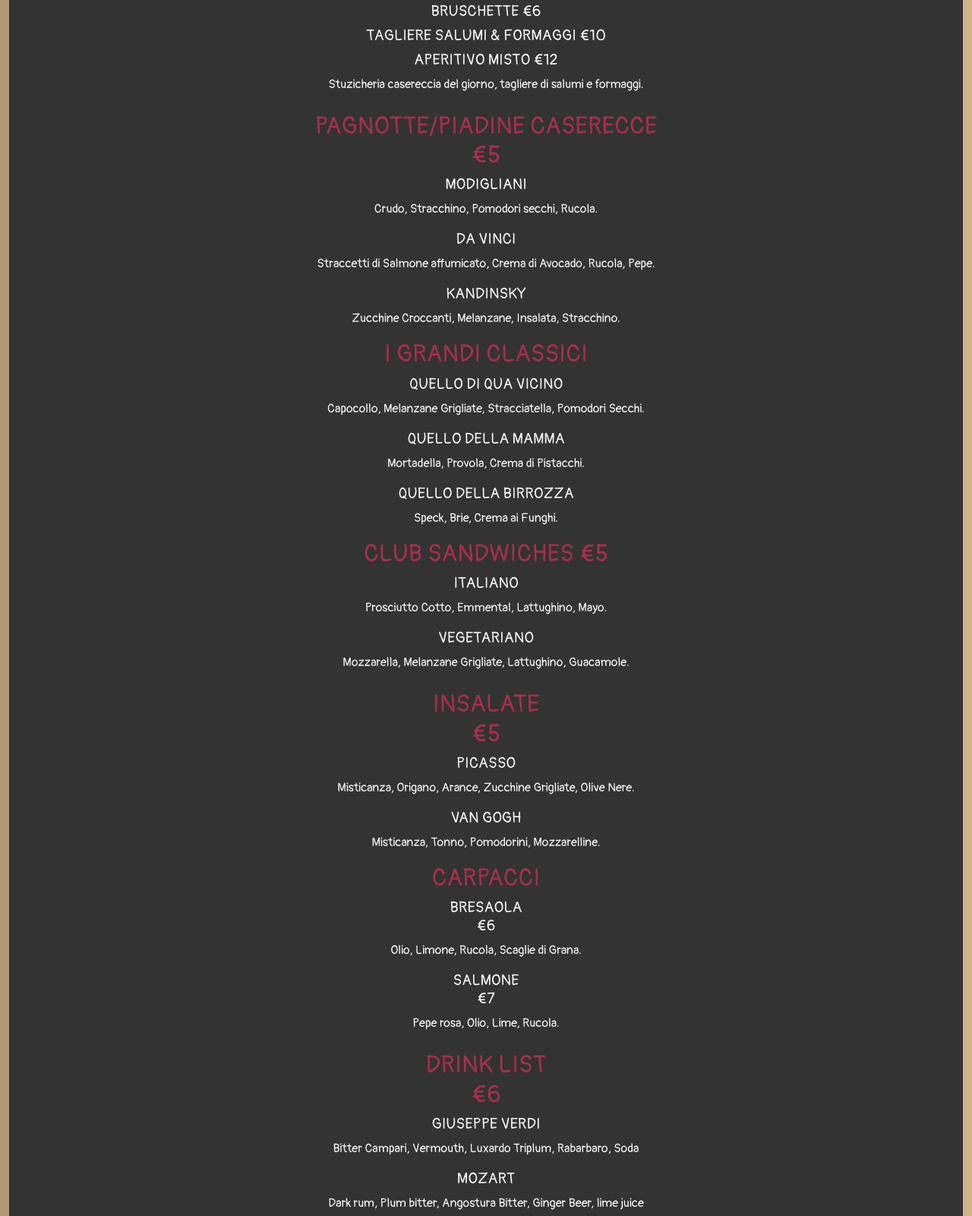
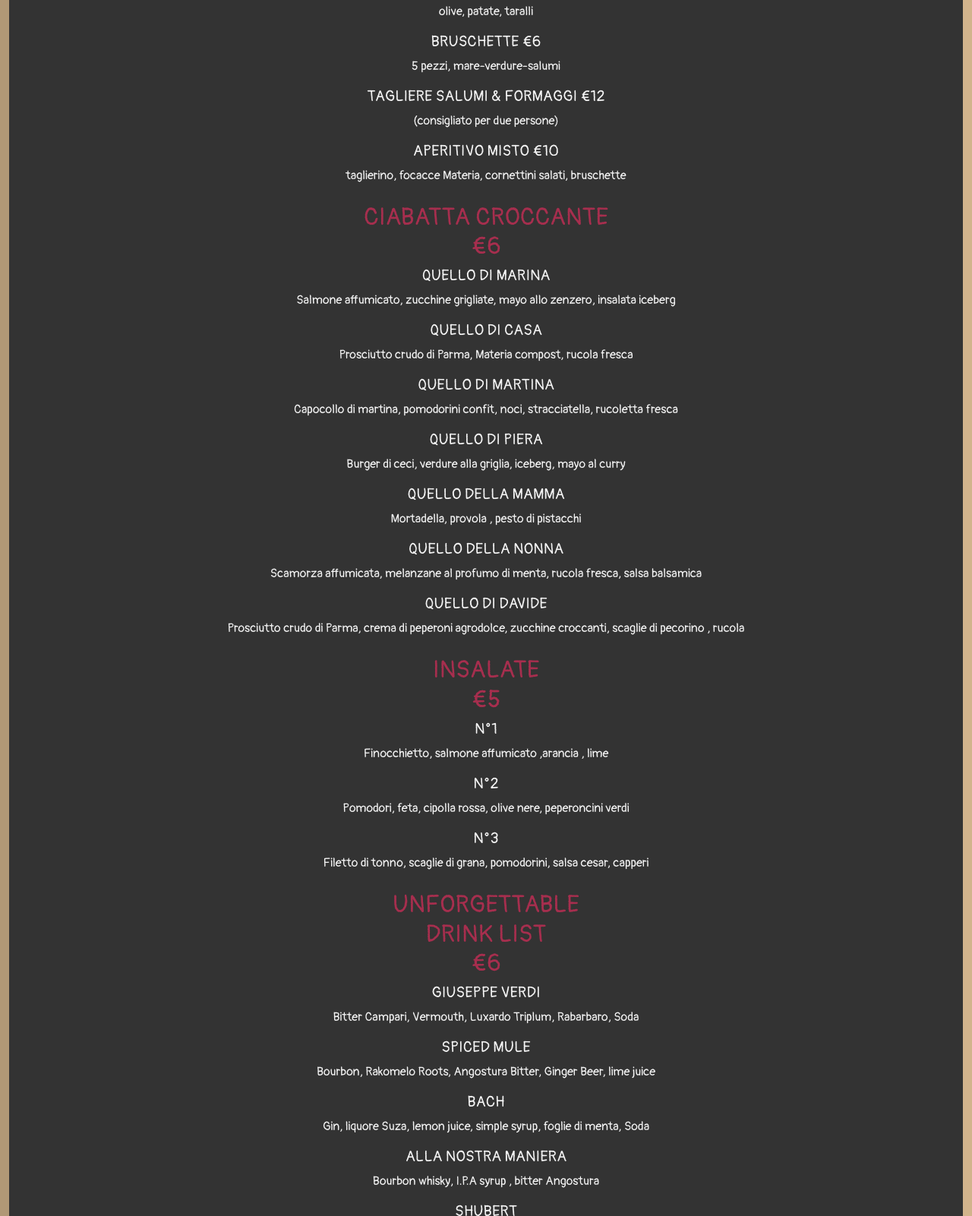
Before and after one commit to antconsales/menuWeb, a plain HTML site: page index.html in a window 1280 px wide. Shown: the part 641-2242 px from the top of the page at 76% size. Drawn offline with nearby package versions, Linux system fonts and the light colour scheme.

Commit message:
Post Covid

```diff
--- a/index.html
+++ b/index.html
@@ -56,87 +56,92 @@
 
             <h2 class="mt-3" id="food">APPETIZER</h2>
             <h5>STUZZICHINI €2</h5>
+            <p>olive, patate, taralli</p>
             <h5>BRUSCHETTE €6</h5>
-        <h5>TAGLIERE SALUMI & FORMAGGI €10</h5>
-        <h5>APERITIVO MISTO €12</h5>
-        <p>Stuzicheria casereccia del giorno, tagliere di salumi e formaggi.</p>
+            <p>5 pezzi, mare-verdure-salumi</p>
+            <h5>TAGLIERE SALUMI & FORMAGGI €12 </h5>
+            <p>(consigliato per due persone)</p>
+            <h5>APERITIVO MISTO €10</h5>
+            <p>taglierino, focacce Materia, cornettini salati, bruschette </p>
         </div>
         <div class="panini mt-4">
             <h2>
-          PAGNOTTE/PIADINE CASERECCE <br />
-          €5
+                CIABATTA CROCCANTE<br />
+                €6
             </h2>
 
-        <h5>MODIGLIANI</h5>
-        <p>Crudo, Stracchino, Pomodori secchi, Rucola.</p>
-        <h5>DA VINCI</h5>
-        <p>Straccetti di Salmone affumicato, Crema di Avocado, Rucola, Pepe.</p>
-        <h5>KANDINSKY</h5>
-        <p>Zucchine Croccanti, Melanzane, Insalata, Stracchino.</p>
+            <h5>QUELLO DI MARINA</h5>
+            <p>Salmone affumicato, zucchine grigliate, mayo allo zenzero, insalata iceberg </p>
+
+            <h5>QUELLO DI CASA</h5>
+            <p>Prosciutto crudo di Parma, Materia compost, rucola fresca
+            </p>
+
+            <h5>QUELLO DI MARTINA</h5>
+            <p>Capocollo di martina, pomodorini confit, noci, stracciatella, rucoletta fresca</p>
+
+            <h5>QUELLO DI PIERA</h5>
+            <p>Burger di ceci, verdure alla griglia, iceberg, mayo al curry</p>
+
+            <h5>QUELLO DELLA MAMMA</h5>
+            <p>Mortadella, provola , pesto di pistacchi</p>
+
+            <h5>QUELLO DELLA NONNA</h5>
+            <p>Scamorza affumicata, melanzane al profumo di menta, rucola fresca, salsa balsamica
+            </p>
+
+            <h5>QUELLO DI DAVIDE</h5>
+            <p>Prosciutto crudo di Parma, crema di peperoni agrodolce, zucchine croccanti, scaglie di pecorino , rucola </p>
+
             <!--<h5>MICHELANGELO</h5>
                 <p>
                     Gli amanti della Parmigiana non sapranno resistere a questa proposta
                     culinaria che abbina un pranzo frugale come un panino a uno dei
                     capisaldi della cucina casereccia.
                 </p>-->
-        <h2>I GRANDI CLASSICI</h2>
-        <h5>QUELLO DI QUA VICINO</h5>
-        <p>Capocollo, Melanzane Grigliate, Stracciatella, Pomodori Secchi.</p>
-        <h5>QUELLO DELLA MAMMA</h5>
-        <p>Mortadella, Provola, Crema di Pistacchi.</p>
-        <h5>QUELLO DELLA BIRROZZA</h5>
-        <p>Speck, Brie, Crema ai Funghi.</p>
-        <h2>CLUB SANDWICHES €5</h2>
-        <h5>ITALIANO</h5>
-        <p>Prosciutto Cotto, Emmental, Lattughino, Mayo.</p>
-        <h5>VEGETARIANO</h5>
-        <p>Mozzarella, Melanzane Grigliate, Lattughino, Guacamole.</p>
             </div>
             <div class="insalate mt-4">
                 <h2>
                     INSALATE<br />
                     €5
                 </h2>
-        <h5>PICASSO</h5>
-        <p>Misticanza, Origano, Arance, Zucchine Grigliate, Olive Nere.</p>
-        <h5>VAN GOGH</h5>
-        <p>Misticanza, Tonno, Pomodorini, Mozzarelline.</p>
-        <h2>CARPACCI<br /></h2>
-        <h5>
-          BRESAOLA <br />
-          €6
-        </h5>
-        <p>Olio, Limone, Rucola, Scaglie di Grana.</p>
-        <h5>
-          SALMONE <br />
-          €7
-        </h5>
-        <p>Pepe rosa, Olio, Lime, Rucola.</p>
+
+                <h5>N°1</h5>
+                <p>Finocchietto, salmone affumicato ,arancia , lime</p>
+
+                <h5>N°2</h5>
+                <p>Pomodori, feta, cipolla rossa, olive nere, peperoncini verdi</p>
+
+                <h5>N°3</h5>
+                <p>Filetto di tonno, scaglie di grana, pomodorini, salsa cesar, capperi</p>
+
             </div>
             <div class="drink mt-4" id="drink">
                 <h2>
-          DRINK LIST <br />
+                    UNFORGETTABLE <br> DRINK LIST <br />
                     €6
                 </h2>
                 <h5>GIUSEPPE VERDI</h5>
                 <p>Bitter Campari, Vermouth, Luxardo Triplum, Rabarbaro, Soda</p>
-        <h5>MOZART</h5>
-        <p>Dark rum, Plum bitter, Angostura Bitter, Ginger Beer, lime juice</p>
+
+                <h5>SPICED MULE</h5>
+                <p>Bourbon, Rakomelo Roots, Angostura Bitter, Ginger Beer, lime juice</p>
+
                 <h5>BACH</h5>
                 <p>
                     Gin, liquore Suza, lemon juice, simple syrup, foglie di menta, Soda
                 </p>
-        <h5>BEETHOVEN</h5>
+                <h5>ALLA NOSTRA MANIERA</h5>
                 <p>
-          Bourbon whisky, Falernum, bitter Violento, lemon juice, simple syrup
+                    Bourbon whisky, I.P.A syrup , bitter Angostura
                 </p>
                 <h5>SHUBERT</h5>
                 <p>Tequila bianca, shrub melograno, red fruit, lemon juice</p>
-        <h5>ANTONIO VIVALDI</h5>
+                <!-- <h5>ANTONIO VIVALDI</h5>
                 <p>
                     White Rum, lemon juice, mango syrup, Pimento Dram, Angostura Bitter,
                     Ginger Beer
-        </p>
+                </p> -->
                 <h5>VINI</h5>
                 <p>
                     Rosso, Rosato, Bianco <br />
@@ -305,9 +310,11 @@
             <li>Ron Barcelo €4</li>
             <li>Capitan Morgan €5</li>
             <li>Heccicera €8</li>
+            <li>Ron Santa Teresa €8</li>
             <li>Dos Maderas 5+3 €8</li>
             <li>Dos Maderas 5+5 €9</li>
             <li>Saint James €10</li>
+
         </ul>
     </div>
 </div>
@@ -351,6 +358,8 @@
         <ul>
             <li>Birraio €3</li>
             <li>Amar8 €4</li>
+            <li>Amaro Bonaventura Erbe e Fiori €4</li>
+            <li>Amaro Bonaventura Spezie 4€</li>
             <li>Meyers €4</li>
             <li>Mandragola€4</li>
             <li>Formidabile €4</li>
@@ -391,10 +400,9 @@
         brillanti riflessi dorati e una schiuma persistente e generosa. La sua
         nota di malto appare avvolta da lievi sensazioni di lievito e il
         gusto, equilibrato e rotondo, è arricchito da un delicato aroma di
-          luppolo.
+        luppolo. 4,80% Alc.
     </p>
     <h5>FELSENKELLER BIER 33cl €4</h5>
-        <h5>La birra torbida, non filtrata dal sapore pieno.</h5>
     <p>
         Un giusto equilibrio tra la rotondità del malto, un delicato aroma di
         luppolo ed un retrogusto particolarmente dissetante. 5,2% Alc.
@@ -424,12 +432,17 @@
         risulta estremamente beverina nascondendo la sua forza dietro ad un
         corpo secco e un perlage raffinato. 9,5% Alc
     </p>
-        <h5>ROCHEFORT 8 33cl €5</h5>
+    <!-- <h5>ROCHEFORT 8 33cl €5</h5>
     <p>
         Un corpo di ottima tessitura con un sapore iniziale di liquirizia e
         spezie, per evolversi sul finale insieme fresco e piccante con la
         forza alcolica che esce con buona prepotenza. Retrogusto durevole e
         speziato. 9,2% Alc
+    </p> -->
+    <h5>MACHETE Double IPA 33cl €6</h5>
+    <p>
+        Machete è una vera e propria esplosione di aromi di pompelmo, litchi
+        e frutta tropicale dolce. Di colore dorato intenso, esprime un amaro deciso ma equilibrato con la parte fruttata. 7,6% Alc
     </p>
     <!-- <h5>BIRRA7</h5>
         <p>
@@ -455,12 +468,12 @@
             luppolo e acqua. Birra di di buon corpo nonostante il contenuto grado
             alcolico. 5,0% Alc
         </p>
-        <h5>HOBGOBLIN IPA 30cl €4,5</h5>
+        <h5>HEAD ON IPA 30cl €4,5</h5>
         <p>
-          I luppoli Inglesi tradizionali enfatizzati con luppoli pregiati
-          americani, creano un'esplosione d' aroma. Questa birra è stata
-          dichiarata come la miglior IPA al mondo ai World Beer Awards 2018 .
-          5,3% Alc
+            Birra chiara artigianale, rinfrescante, ricca di luppoli e un aroma di frutta tropicale. Questo
+            ibrido tra una birra chiara artigianale e una birra artigianale offre una pinta
+            gustosa.
+            5,2% Alc
         </p>
     </div>
     <div class="allergie mt-4">
```
Lines whose indentation alone changed are shown as unchanged.
